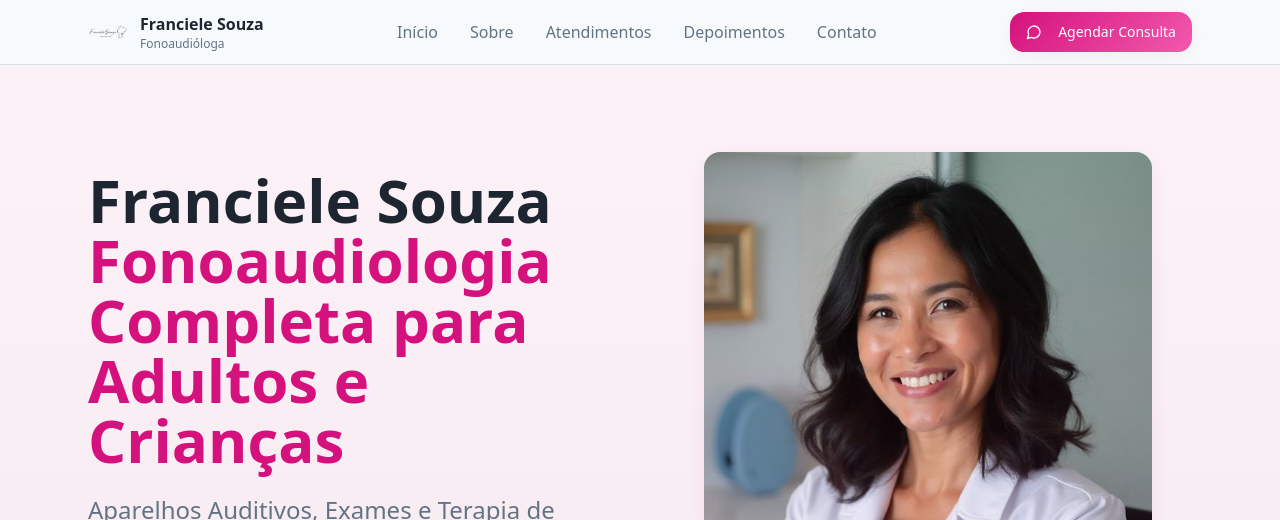
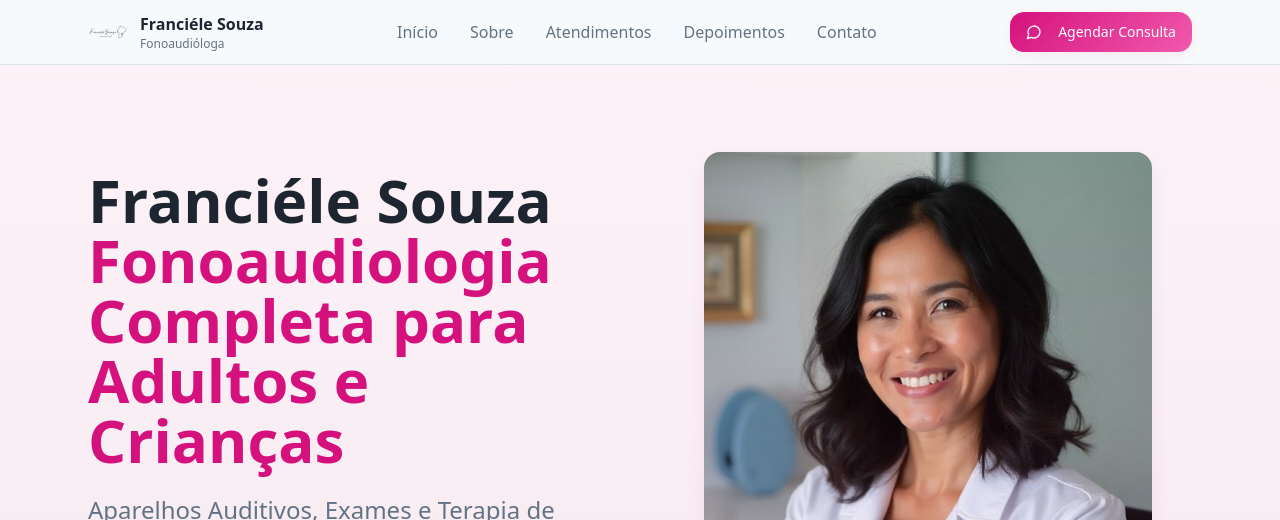
Before and after one commit to luizamioli/franciele-auditory-hub, a React (Vite) app: page / in a window 1280 px wide. Shown: the top 520 px of the page. Built offline with nearby package versions, Linux system fonts and the light colour scheme.

Commit message:
Fix: Correct spelling of Franciele

```diff
--- a/src/components/AboutSection.tsx
+++ b/src/components/AboutSection.tsx
@@ -7,7 +7,7 @@ export function AboutSection() {
         <div className="grid lg:grid-cols-2 gap-16 items-center">
           <div className="animate-slide-up">
             <h2 className="text-4xl md:text-5xl font-bold text-foreground mb-8">
-              Conheça a Dra. Franciele Souza
+              Conheça a Dra. Franciéle Souza
             </h2>
             <div className="space-y-6 text-lg text-muted-foreground leading-relaxed">
               <p>
@@ -24,7 +24,7 @@ export function AboutSection() {
               <div className="absolute inset-0 trust-gradient rounded-2xl transform rotate-3"></div>
               <img
                 src={francielePortrait}
-                alt="Dra. Franciele Souza - Fonoaudióloga especialista em aparelhos auditivos"
+                alt="Dra. Franciéle Souza - Fonoaudióloga especialista em aparelhos auditivos"
                 className="relative w-full rounded-2xl shadow-glow hover-lift transition-smooth"
               />
             </div>
--- a/src/components/Footer.tsx
+++ b/src/components/Footer.tsx
@@ -18,7 +18,7 @@ export function Footer() {
       <div className="max-w-6xl mx-auto px-6">
         <div className="grid md:grid-cols-3 gap-8">
           <div>
-            <h3 className="text-2xl font-bold mb-4">Franciele Souza</h3>
+            <h3 className="text-2xl font-bold mb-4">Franciéle Souza</h3>
             <p className="text-primary-foreground/80 leading-relaxed">
               Fonoaudióloga especialista em aparelhos auditivos,
               dedicada a transformar vidas através de soluções auditivas personalizadas.
@@ -63,7 +63,7 @@ export function Footer() {
 
         <div className="border-t border-primary-foreground/20 mt-8 pt-8 text-center">
           <p className="text-primary-foreground/60">
-            © 2024 Franciele Souza - Fonoaudióloga. Todos os direitos reservados.
+            © 2024 Franciéle Souza - Fonoaudióloga. Todos os direitos reservados.
           </p>
         </div>
       </div>
--- a/src/components/Header.tsx
+++ b/src/components/Header.tsx
@@ -31,11 +31,11 @@ export function Header() {
           <div className="flex items-center gap-3">
             <img
               src={logoFran}
-              alt="Franciele Souza - Logo"
+              alt="Franciéle Souza - Logo"
               className="h-10 w-10 object-contain"
             />
             <div className="hidden md:block">
-              <h3 className="font-bold text-foreground">Franciele Souza</h3>
+              <h3 className="font-bold text-foreground">Franciéle Souza</h3>
               <p className="text-xs text-muted-foreground">Fonoaudióloga</p>
             </div>
           </div>
--- a/src/components/HeroSection.tsx
+++ b/src/components/HeroSection.tsx
@@ -19,7 +19,7 @@ export function HeroSection() {
           {/* Left side - Text content */}
           <div className="animate-fade-in">
             <h1 className="text-4xl md:text-6xl font-bold text-foreground mb-6 leading-tight">
-              Franciele Souza
+              Franciéle Souza
               <span className="block text-primary">Fonoaudiologia Completa para</span>
               <span className="block text-primary">Adultos e Crianças</span>
             </h1>
@@ -58,7 +58,7 @@ export function HeroSection() {
             <div className="relative">
               <img
                 src={francieleImage}
-                alt="Franciele Souza - Fonoaudióloga"
+                alt="Franciéle Souza - Fonoaudióloga"
                 className="w-full max-w-md rounded-2xl shadow-soft hover-lift transition-smooth"
               />
               <div className="absolute inset-0 bg-gradient-to-t from-primary/10 to-transparent rounded-2xl pointer-events-none"></div>
--- a/src/components/TestimonialsSection.tsx
+++ b/src/components/TestimonialsSection.tsx
@@ -5,7 +5,7 @@ const testimonials = [
   {
     name: "Laura Wolff",
     age: "18 anos, usuária de aparelhos auditivos",
-    text: "Franciele foi muito mais do que uma simples fonoaudióloga para mim e minha família. Quando eu tinha 15 anos, em 2021, fui diagnosticada com Susac, uma síndrome rara, e, em busca de vários profissionais para me ajudar a recuperar os movimentos e realizar atividades básicas do dia a dia, encontramos a Fran, que agora consideramos um membro da família, uma amiga de verdade. Ela me ensinou a escutar os sons novamente e a pronunciar de uma maneira mais calma. Logo depois, ensinou minha irmã a conhecer e falar os primeiros fonemas. Continuo me tratando com a Fran até hoje e a recomendo de olhos fechados.",
+    text: "Franciéle foi muito mais do que uma simples fonoaudióloga para mim e minha família. Quando eu tinha 15 anos, em 2021, fui diagnosticada com Susac, uma síndrome rara, e, em busca de vários profissionais para me ajudar a recuperar os movimentos e realizar atividades básicas do dia a dia, encontramos a Fran, que agora consideramos um membro da família, uma amiga de verdade. Ela me ensinou a escutar os sons novamente e a pronunciar de uma maneira mais calma. Logo depois, ensinou minha irmã a conhecer e falar os primeiros fonemas. Continuo me tratando com a Fran até hoje e a recomendo de olhos fechados.",
     rating: 5
   },
   {
--- a/src/components/VideoSection.tsx
+++ b/src/components/VideoSection.tsx
@@ -4,7 +4,7 @@ import { MessageCircle } from "lucide-react";
 
 export function VideoSection() {
   const handleWhatsAppContact = () => {
-    const message = encodeURIComponent("Olá! Gostaria de conversar com a Franciele.");
+    const message = encodeURIComponent("Olá! Gostaria de conversar com a Franciéle.");
     window.open(`https://wa.me/5551998369201?text=${message}`, '_blank');
   };
 
@@ -13,7 +13,7 @@ export function VideoSection() {
       <div className="max-w-6xl mx-auto px-6">
         <div className="text-center mb-16 animate-slide-up">
           <h2 className="text-4xl md:text-5xl font-bold text-foreground mb-6">
-            Conheça a Franciele
+            Conheça a Franciéle
           </h2>
         </div>
 
@@ -47,7 +47,7 @@ export function VideoSection() {
             <div className="space-y-6">
               <div className="bg-card p-8 rounded-lg shadow-soft">
                 <p className="text-lg text-muted-foreground leading-relaxed mb-8">
-                  "Olá! Eu sou a Franciele Souza, sua fonoaudióloga. Minha missão é
+                  "Olá! Eu sou a Franciéle Souza, sua fonoaudióloga. Minha missão é
                   proporcionar a melhor experiência auditiva e de comunicação para
                   você e sua família."
                 </p>
@@ -58,7 +58,7 @@ export function VideoSection() {
                   className="w-full"
                 >
                   <MessageCircle className="mr-2 h-5 w-5" />
-                  Converse com a Franciele
+                  Converse com a Franciéle
                 </Button>
               </div>
             </div>
```
